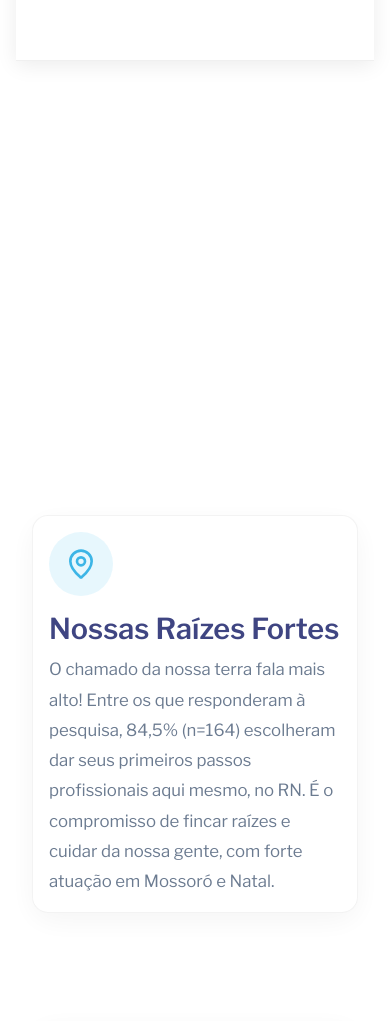
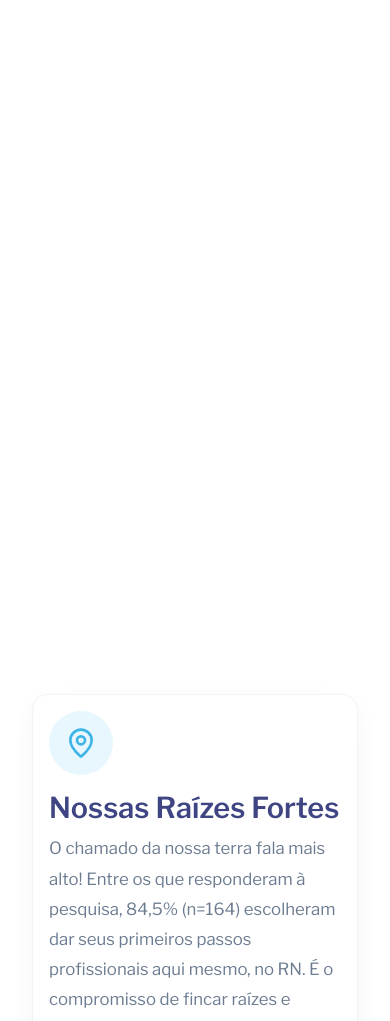
Before and after one commit to caiofeliperb/caiofeliperb.github.io, a React (Vite) app: page / in a window 390 px wide. Shown: the part 2566-3587 px from the top of the page. Built offline with nearby package versions, Linux system fonts and the light colour scheme.

Commit message:
revert: restore NarrativeMap.css to stable 785e372 state

```diff
--- a/src/components/Scrollytelling/NarrativeMap.css
+++ b/src/components/Scrollytelling/NarrativeMap.css
@@ -33,7 +33,7 @@
     align-items: center;
     justify-content: center;
     padding: var(--spacing-lg);
-    z-index: 10;
+    z-index: var(--z-base);
 }
 
 .map-wrapper {
@@ -63,7 +63,7 @@
     display: flex;
     flex-direction: column;
     position: relative;
-    z-index: 20;
+    z-index: var(--z-content);
 }
 
 .narrative-step {
@@ -122,39 +122,36 @@
         flex-direction: column;
     }
 
-    /* On mobile, the infographic sticks at top while text scrolls below it */
+    /* On mobile, map takes top half and sticks */
     .map-sticky {
         width: 100%;
-        height: 40vh;
+        height: 45vh;
+        /* Takes 45% of height */
         padding: var(--spacing-sm);
         top: 0;
         bottom: auto;
-        z-index: 10;
-        background: var(--bg-color);
-        box-shadow: 0 4px 20px rgba(0, 0, 0, 0.08);
-        border-bottom: 1px solid rgba(0, 0, 0, 0.06);
     }
 
     .narrative-scroll {
         width: 100%;
-        padding: 40vh var(--spacing-md) 4rem;
-        margin-top: 0;
-        z-index: 20;
+        padding: 0 var(--spacing-md);
+        margin-top: 45vh;
+        margin-bottom: 0;
+        /* Push start below map */
     }
 
     .narrative-step {
-        scroll-snap-align: start;
-        min-height: 60vh;
+        /* Snaps to viewport on mobile per requirements */
+        scroll-snap-align: center;
+        min-height: 100vh;
         align-items: flex-start;
-        padding-top: 2rem;
-        padding-bottom: 2rem;
+        /* Align to top over map */
+        padding-top: 15vh;
+        padding-bottom: 10vh;
     }
 
     .step-content {
         padding: var(--spacing-md);
-        background: var(--bg-color);
-        border-radius: 16px;
-        box-shadow: 0 4px 20px rgba(0, 0, 0, 0.07);
     }
 }
 
@@ -215,12 +212,11 @@
 
     /* Give sticky container more room on mobile to prevent squishing the 3 cards */
     .map-sticky {
-        height: 48vh;
+        height: 52vh;
     }
 
     .narrative-scroll {
-        padding-top: 48vh;
-        margin-top: 0;
+        margin-top: 52vh;
     }
 }
 
@@ -253,11 +249,10 @@
     }
 
     .map-sticky {
-        height: 50vh;
+        height: 55vh;
     }
 
     .narrative-scroll {
-        padding-top: 50vh;
-        margin-top: 0;
+        margin-top: 55vh;
     }
 }
```
